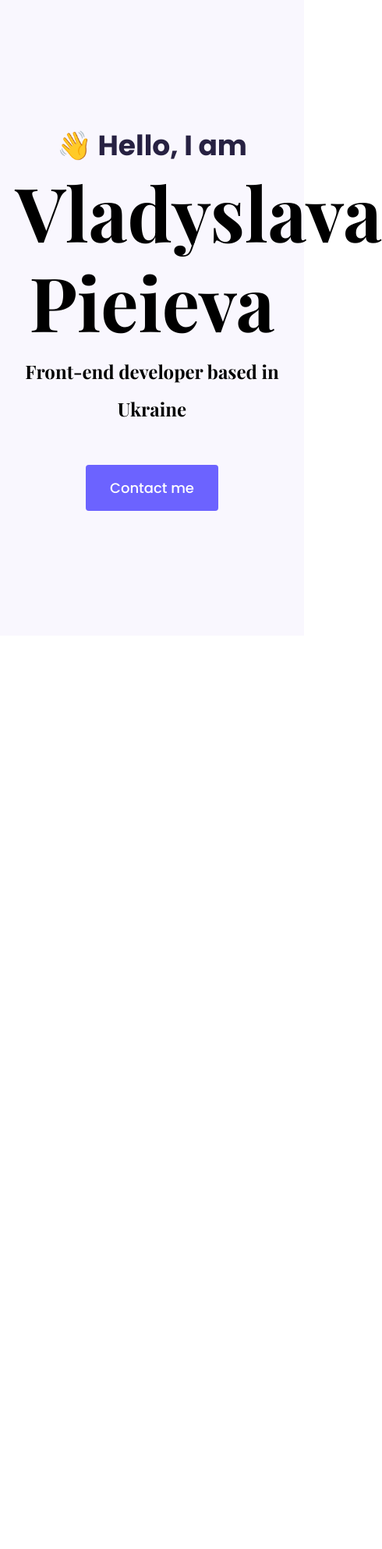
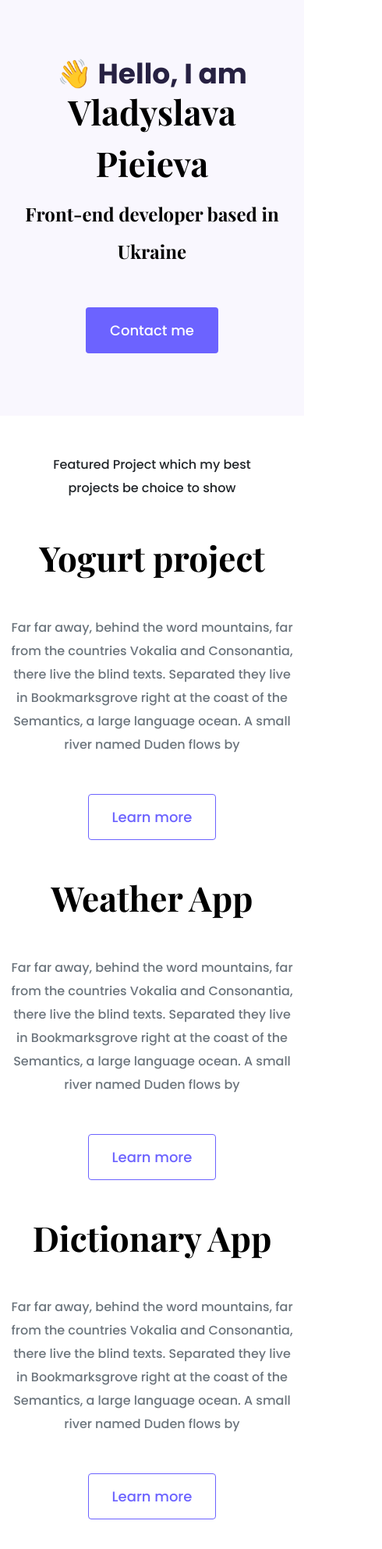
Before and after one commit to VladyslavaPieieva/project-portfolio, a plain HTML site: page index.html in a window 390 px wide. Shown: the whole page at 78% size, 490 px wide, since content can reach past the window. Before the commit the page ends 844 px from the top, so only its background shows below. Drawn offline with nearby package versions, Linux system fonts and the light colour scheme.

Commit message:
Added homepage content design

```diff
--- a/index.html
+++ b/index.html
@@ -35,5 +35,61 @@
         <a href="#" class="btn btn-branding">Contact me </a>
       </div>
     </div>
+    <p class="text-center m-5">
+      Featured Project which my best projects be choice to show
+    </p>
+    <div class="container">
+      <div class="row mb-5">
+        <div class="col d-none d-lg-block">
+          <img src="images/yogurt.png" class="img-fluid" />
+        </div>
+        <div class="col">
+          <div class="project-description">
+            <h2 class="mb-5">Yogurt project</h2>
+            <p class="mb-5 text-muted">
+              Far far away, behind the word mountains, far from the countries
+              Vokalia and Consonantia, there live the blind texts. Separated
+              they live in Bookmarksgrove right at the coast of the Semantics, a
+              large language ocean. A small river named Duden flows by
+            </p>
+            <a href="#" class="btn btn-branding-outline">Learn more</a>
+          </div>
+        </div>
+      </div>
+      <div class="row mb-5">
+        <div class="col">
+          <div class="project-description">
+            <h2 class="mb-5">Weather App</h2>
+            <p class="mb-5 text-muted">
+              Far far away, behind the word mountains, far from the countries
+              Vokalia and Consonantia, there live the blind texts. Separated
+              they live in Bookmarksgrove right at the coast of the Semantics, a
+              large language ocean. A small river named Duden flows by
+            </p>
+            <a href="#" class="btn btn-branding-outline">Learn more</a>
+          </div>
+        </div>
+        <div class="col d-none d-lg-block">
+          <img src="images/weather.png" class="img-fluid" />
+        </div>
+      </div>
+      <div class="row mb-5">
+        <div class="col d-none d-lg-block">
+          <img src="images/dictionary.png" class="img-fluid" />
+        </div>
+        <div class="col">
+          <div class="project-description">
+            <h2 class="mb-5">Dictionary App</h2>
+            <p class="mb-5 text-muted">
+              Far far away, behind the word mountains, far from the countries
+              Vokalia and Consonantia, there live the blind texts. Separated
+              they live in Bookmarksgrove right at the coast of the Semantics, a
+              large language ocean. A small river named Duden flows by
+            </p>
+            <a href="#" class="btn btn-branding-outline">Learn more</a>
+          </div>
+        </div>
+      </div>
+    </div>
   </body>
 </html>
--- a/style/portfolio.css
+++ b/style/portfolio.css
@@ -19,10 +19,16 @@ h6 {
 }
 h1 {
   font-size: 96px;
+  line-height: 1.5;
+}
+h2 {
+  font-size: 64px;
 }
 
 p {
   font-weight: normal;
+  font-size: 16px;
+  line-height: 30px;
 }
 
 .hero {
@@ -50,3 +56,30 @@ p {
   line-height: 27px;
   padding: 15px 30px;
 }
+.btn-branding-outline {
+  border-radius: 4px;
+  font-size: 18px;
+  color: var(--branding-color);
+  line-height: 27px;
+  padding: 15px 30px;
+  border: 1px solid var(--branding-color);
+}
+.project-description {
+  padding: 120px 60px;
+}
+@media (max-width: 900px) {
+  h1 {
+    font-size: 44px;
+    line-height: 1.5;
+  }
+  h2 {
+    font-size: 44px;
+  }
+  .project-description {
+    padding: 0;
+    text-align: center;
+  }
+  .hero {
+    padding: 80px 20px;
+  }
+}
```
Also changed, not shown: images/dictionary.png (added), images/weather.png (added), images/yogurt.png (added).
